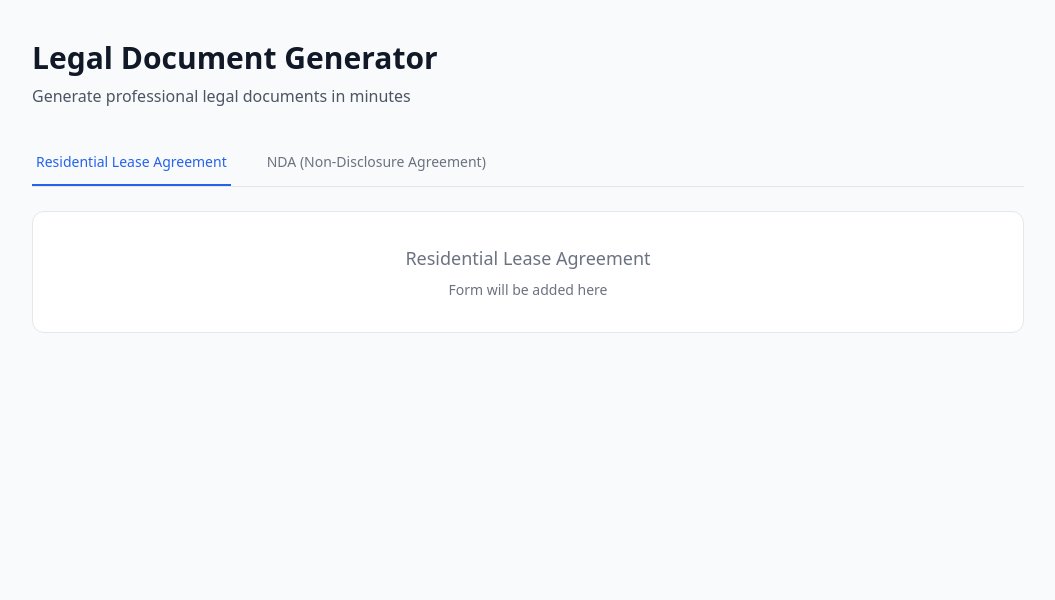
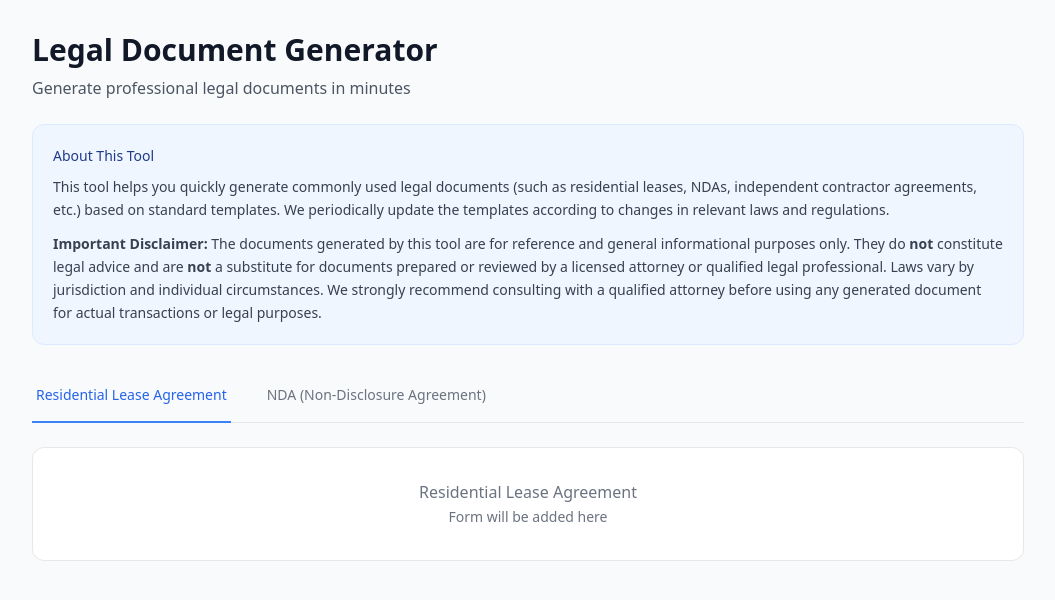
Before and after one commit to songke78772-oss/toolnest-v3, a Node server app: template views/legal-document.ejs in a window 1280 px wide. Shown: the top 600 px of the page, without its empty margins (112-1167 px from the left). Run offline with Node 20, Linux system fonts and the light colour scheme; the template is opened without the code that fills it, so the values that code supplies are empty; some libraries are stand-ins or nearby versions.

Commit message:
Modify legal document page title and content
Updated the title and added an 'About This Tool' section with a disclaimer regarding legal documents. Adjusted tab functionality for better user experience.

```diff
--- a/views/legal-document.ejs
+++ b/views/legal-document.ejs
@@ -1,69 +1,73 @@
-<!-- views/legal-document.ejs -->
 <!DOCTYPE html>
 <html lang="en">
 <head>
   <meta charset="UTF-8">
   <meta name="viewport" content="width=device-width, initial-scale=1.0">
-  <title>Legal Document Generator - ToolNest</title>
+  <title>Legal Document Generator - ProToolNest</title>
   <script src="https://cdn.tailwindcss.com"></script>
 </head>
 <body class="bg-gray-50">
-  <div class="max-w-5xl mx-auto px-4 py-10">
+  <div class="max-w-5xl mx-auto py-8 px-4">
+    <h1 class="text-3xl font-bold text-gray-900">Legal Document Generator</h1>
+    <p class="text-gray-600 mt-2">Generate professional legal documents in minutes</p>
 
-    <!-- Header -->
-    <div class="mb-8">
-      <h1 class="text-3xl font-bold text-gray-900">Legal Document Generator</h1>
-      <p class="text-gray-600 mt-2">Generate professional legal documents in minutes</p>
+    <!-- 说明与免责声明 -->
+    <div class="mt-6 p-5 bg-blue-50 border border-blue-100 rounded-xl text-sm text-gray-700 leading-relaxed">
+      <p class="font-medium text-blue-900 mb-2">About This Tool</p>
+      <p>
+        This tool helps you quickly generate commonly used legal documents (such as residential leases, NDAs, independent contractor agreements, etc.) based on standard templates.
+        We periodically update the templates according to changes in relevant laws and regulations.
+      </p>
+      <p class="mt-3">
+        <strong>Important Disclaimer:</strong> The documents generated by this tool are for reference and general informational purposes only. They do <strong>not</strong> constitute legal advice and are <strong>not</strong> a substitute for documents prepared or reviewed by a licensed attorney or qualified legal professional.
+        Laws vary by jurisdiction and individual circumstances. We strongly recommend consulting with a qualified attorney before using any generated document for actual transactions or legal purposes.
+      </p>
     </div>
 
     <!-- Tabs -->
-    <div class="border-b border-gray-200 mb-6">
-      <nav class="flex gap-8" id="tabs">
-        <button data-tab="lease" class="tab-btn py-3 px-1 border-b-2 font-medium text-sm border-blue-600 text-blue-600">
+    <div class="mt-6 border-b border-gray-200">
+      <nav class="-mb-px flex space-x-8" aria-label="Tabs">
+        <button onclick="switchTab('lease')" id="tab-lease" class="tab-btn border-blue-500 text-blue-600 whitespace-nowrap py-4 px-1 border-b-2 font-medium text-sm">
           Residential Lease Agreement
         </button>
-        <button data-tab="nda" class="tab-btn py-3 px-1 border-b-2 font-medium text-sm border-transparent text-gray-500 hover:text-gray-700 hover:border-gray-300">
+        <button onclick="switchTab('nda')" id="tab-nda" class="tab-btn border-transparent text-gray-500 hover:text-gray-700 hover:border-gray-300 whitespace-nowrap py-4 px-1 border-b-2 font-medium text-sm">
           NDA (Non-Disclosure Agreement)
         </button>
       </nav>
     </div>
 
-    <!-- Content Frames -->
-    <div id="lease-frame" class="document-frame">
+    <!-- Content Areas -->
+    <div id="content-lease" class="tab-content mt-6">
       <div class="bg-white rounded-xl border border-gray-200 p-8 text-center text-gray-500">
-        <p class="text-lg">Residential Lease Agreement</p>
-        <p class="mt-2 text-sm">Form will be added here</p>
+        Residential Lease Agreement<br>
+        <span class="text-sm">Form will be added here</span>
       </div>
     </div>
 
-    <div id="nda-frame" class="document-frame hidden">
+    <div id="content-nda" class="tab-content mt-6 hidden">
       <div class="bg-white rounded-xl border border-gray-200 p-8 text-center text-gray-500">
-        <p class="text-lg">NDA (Non-Disclosure Agreement)</p>
-        <p class="mt-2 text-sm">Form will be added here</p>
+        NDA (Non-Disclosure Agreement)<br>
+        <span class="text-sm">Form will be added here</span>
       </div>
     </div>
-
   </div>
 
   <script>
-    const tabs = document.querySelectorAll('.tab-btn');
-    const frames = document.querySelectorAll('.document-frame');
+    function switchTab(tab) {
+      // Hide all content
+      document.querySelectorAll('.tab-content').forEach(el => el.classList.add('hidden'));
+      // Reset all tabs
+      document.querySelectorAll('.tab-btn').forEach(el => {
+        el.classList.remove('border-blue-500', 'text-blue-600');
+        el.classList.add('border-transparent', 'text-gray-500');
+      });
 
-    tabs.forEach(tab => {
-      tab.addEventListener('click', () => {
-        // Update tab styles
-        tabs.forEach(t => {
-          t.classList.remove('border-blue-600', 'text-blue-600');
-          t.classList.add('border-transparent', 'text-gray-500');
-        });
-        tab.classList.add('border-blue-600', 'text-blue-600');
-        tab.classList.remove('border-transparent', 'text-gray-500');
-
-        // Show corresponding frame
-        frames.forEach(f => f.classList.add('hidden'));
-        document.getElementById(tab.dataset.tab + '-frame').classList.remove('hidden');
-      });
-    });
+      // Show selected
+      document.getElementById('content-' + tab).classList.remove('hidden');
+      const activeTab = document.getElementById('tab-' + tab);
+      activeTab.classList.remove('border-transparent', 'text-gray-500');
+      activeTab.classList.add('border-blue-500', 'text-blue-600');
+    }
   </script>
 </body>
 </html>
```
